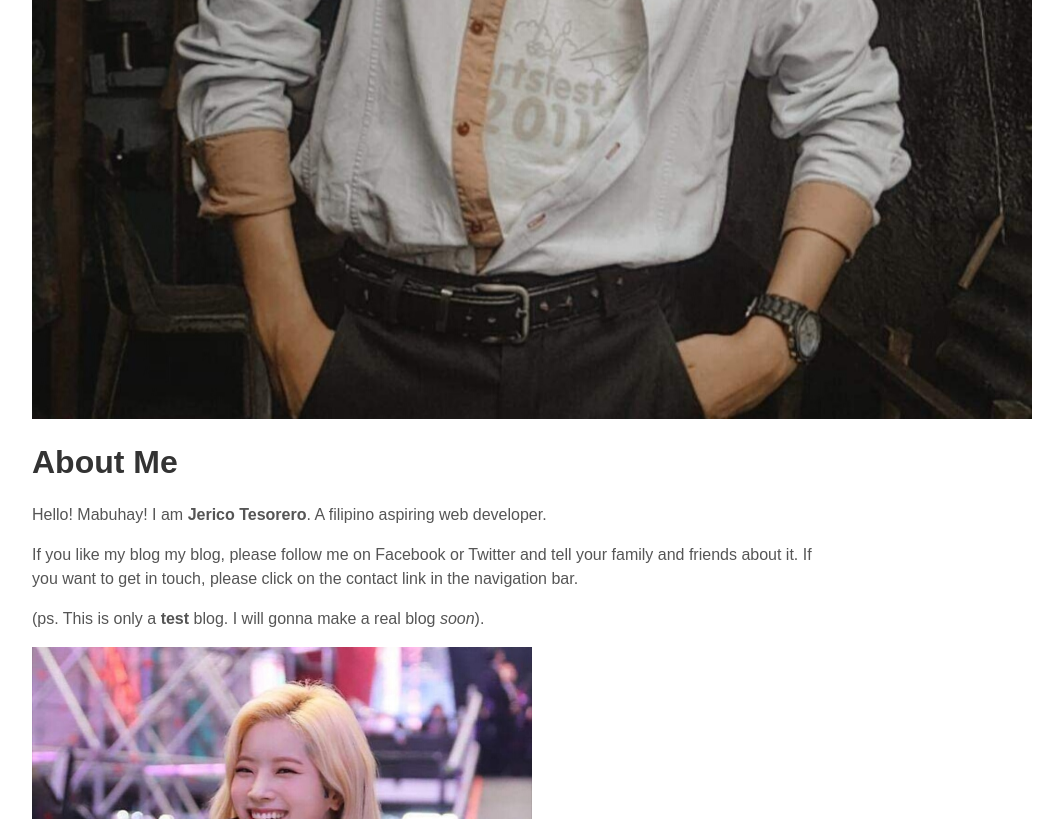
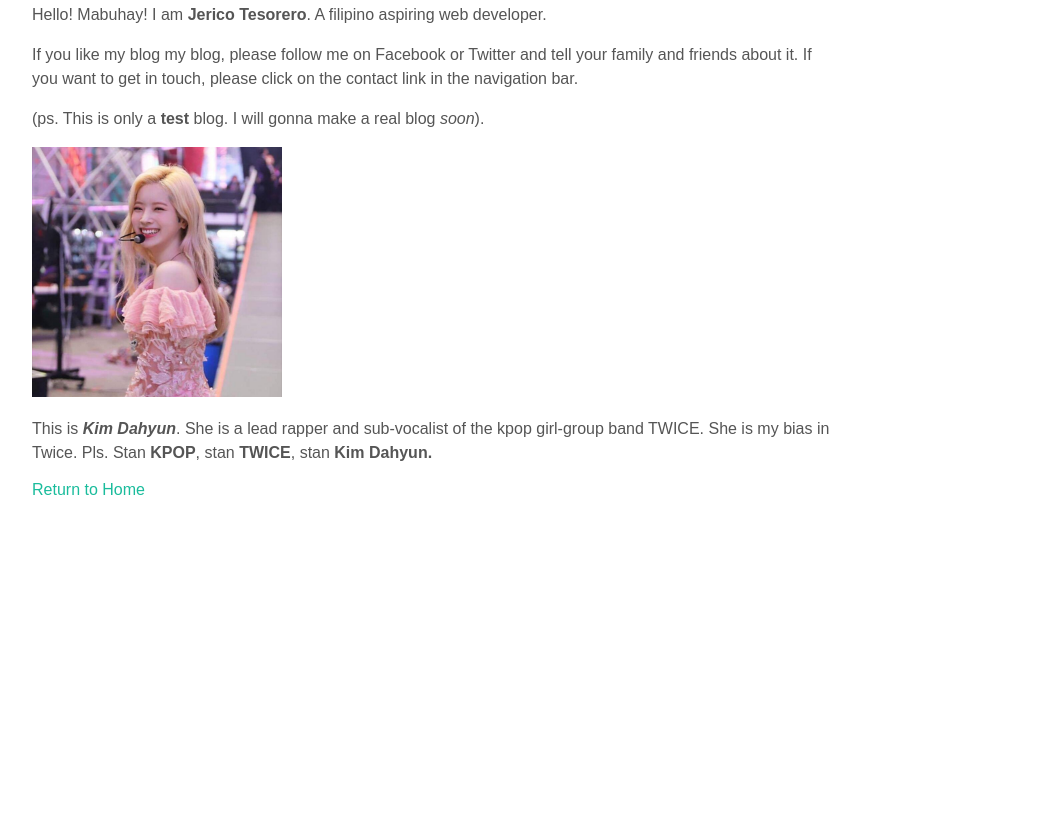
Before and after one commit to BoredBox/jerico.github.io, a plain HTML site: page about.html in a window 1280 px wide. Shown: the part 641-1460 px from the top of the page, without its empty margins (208-1271 px from the left). After the commit the page ends 1200 px from the top, so only its background shows below. Drawn offline with Linux system fonts and the light colour scheme.

Commit message:
Update about.html

```diff
--- a/about.html
+++ b/about.html
@@ -1,7 +1,7 @@
 <!DOCTYPE html>
 <html>
 <head>
-<title>About The Developer</title>
+<title>About Jerico</title>
 <link rel="stylesheet" type="text/css" href="styles.css">
 </head>
 <body>
@@ -9,7 +9,7 @@
 <div class="container">
 <div class="about">
 <div class="about-author">
-<img src="/me.jpg" width="1000" height="1000">
+<img src="/me.jpg" width="500" height="500">
 </div>
 <h1 class="about-title">About Me</h1>
 <div class="about-content">
@@ -17,7 +17,7 @@
 <p>If you like my blog my blog, please follow me on Facebook or Twitter and tell your family and friends about it. If you want to get in touch, please click on the contact link in the navigation bar.</p>
 <p>(ps. This is only a <strong>test</strong> blog. I will gonna make a real blog <em>soon</em>).
 <div class="about-twice">
-<img src="/dahyun.jpg" width="500" height="500">
+<img src="/dahyun.jpg" width="250" height="250">
 <p>This is <em><strong>Kim Dahyun</strong></em>. She is a lead rapper and sub-vocalist of the kpop girl-group band TWICE. She is my bias in Twice. Pls. Stan <strong>KPOP</strong>, stan <strong>TWICE</strong>, stan <strong>Kim Dahyun.</strong></p>
 <a href="/index.html">Return to Home</a>
 </div>
```
